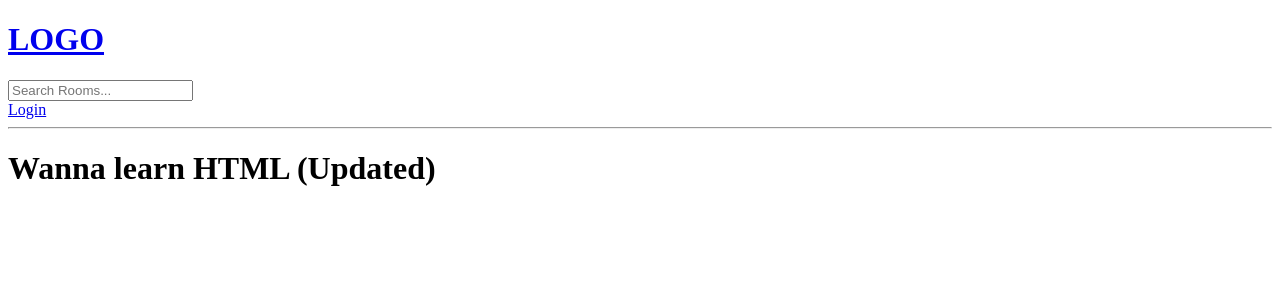
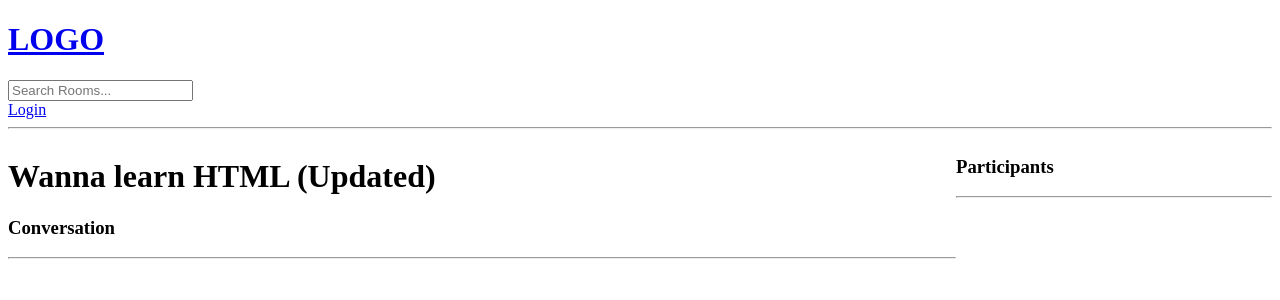
Before and after one commit to Hells2907/Studybud-Git, a Django app: page /room/3/ in a window 1280 px wide. Shown: the top 300 px of the page. Run offline with Django 5.2, Linux system fonts and the light colour scheme; data comes from the database, SQL or seed files in the repository; both versions use the stored data as it was after the commit.

Commit message:
Chat Room Messages CRUD commit

```diff
--- a/base/models.py
+++ b/base/models.py
@@ -14,7 +14,8 @@ class Room(models.Model):
     topic = models.ForeignKey(Topic, on_delete=models.SET_NULL, null=True)
     name = models.CharField(max_length=200)
     description = models.TextField(null=True, blank=True)
-    #participants =
+    participants = models.ManyToManyField(
+        User, related_name='participants', blank=True)
     updated = models.DateTimeField(auto_now=True)
     created = models.DateTimeField(auto_now_add=True)
 
--- a/base/templates/base/delete.html
+++ b/base/templates/base/delete.html
@@ -4,7 +4,7 @@
 
 <form method="POST" action="">
     {% csrf_token %}
-    <p>Are you sure you want to delte "{{obj}}"?</p>
+    <p>Are you sure you want to delete "{{obj}}"?</p>
 
     <a href="{{request.META.HTTP_REFERER}}">Go Back </a>
     <input type="submit" value="Confirm" />
--- a/base/templates/base/room.html
+++ b/base/templates/base/room.html
@@ -2,6 +2,62 @@
 
 {% block content %}
 
-<h1>{{room.name}}</h1>
+<style>
+    .room-container{
+        display: grid;
+        grid-template-columns: 3fr 1fr;
+    }
+</style>
+
+<div class="room-container">
+
+    <div>
+
+        <h1>{{room.name}}</h1>
+
+        <p>{{room.description}}</p>
+
+    <div class="comment-wrapper">
+    <h3>Conversation</h3>
+    <hr>
+
+    {% for message in room_messages %}
+        <div>
+            {% if request.user == message.user %}
+            <a href="{% url 'delete-message' message.id %}">Delete</a>
+            {% endif %}
+            <small>@{{message.user}}  {{message.created|timesince}} ago </small>
+            <p>{{message.body}}</p>
+
+            <hr>
+        </div>
+    {%  endfor %}
+
+    </div>
+
+{% if request.user.is_authenticated %}
+    <div class="comment-form">
+        <form method="POST" action="">
+            {% csrf_token %}
+            <input type="text" name="body" placeholder="Write you message here..." />
+        </form>
+
+    </div>
+
+{% endif %}
+    </div>
+
+    <div>
+        <h3>Participants</h3>
+        <hr>
+
+        {% for user in participants %}
+        <div>
+            <p>@{{user.username}}</p>
+        </div>
+        {% endfor %}
+    </div>
+
+</div>
 
 {% endblock content %}
--- a/base/urls.py
+++ b/base/urls.py
@@ -11,5 +11,6 @@ urlpatterns = [
 
     path('create-room/', views.createRoom, name="create-room"),
     path('update-room/<str:pk>/', views.updateRoom, name="update-room"),
-    path('delete-room/<str:pk>/', views.deleteRoom, name="delete-room")
+    path('delete-room/<str:pk>/', views.deleteRoom, name="delete-room"),
+    path('delete-message/<str:pk>/', views.deleteMessage, name="delete-message"),
 ]
--- a/base/views.py
+++ b/base/views.py
@@ -6,7 +6,7 @@ from django.db.models import Q
 from django.contrib.auth.models import User
 from django.contrib.auth import authenticate, login, logout
 from django.contrib.auth.forms import UserCreationForm
-from .models import Room, Topic
+from .models import Room, Topic, Message
 from .forms import RoomForm
 
 # Create your views here.
@@ -81,7 +81,20 @@ def home(request):
 
 def room(request, pk):
     room = Room.objects.get(id=pk)
-    context = {'room': room}
+    room_messages = room.message_set.all().order_by('-created')
+    participants = room.participants.all()
+
+    if request.method == "POST" :
+        message = Message.objects.create(
+            user=request.user,
+            room=room,
+            body=request.POST.get('body')
+        )
+        room.participants.add(request.user)
+        return redirect('room', pk=room.id)
+
+    context = {'room': room, 'room_messages': room_messages,
+               'participants': participants}
     return render(request, 'base/room.html', context)
 
 @login_required(login_url='login')
@@ -124,3 +137,15 @@ def deleteRoom(request, pk):
         room.delete()
         return redirect('home')
     return render(request, 'base/delete.html', {'obj':room})
+
+@login_required(login_url='login')
+def deleteMessage(request, pk):
+    message = Message.objects.get(id=pk)
+
+    if request.user != message.user:
+        return HttpResponse('You are not allowed here!!')
+
+    if request.method == 'POST':
+        message.delete()
+        return redirect('home')
+    return render(request, 'base/delete.html', {'obj': message})
```
Also changed, not shown: base/migrations/0003_alter_room_options_room_participants.py (added), db.sqlite3, 1 other file.
